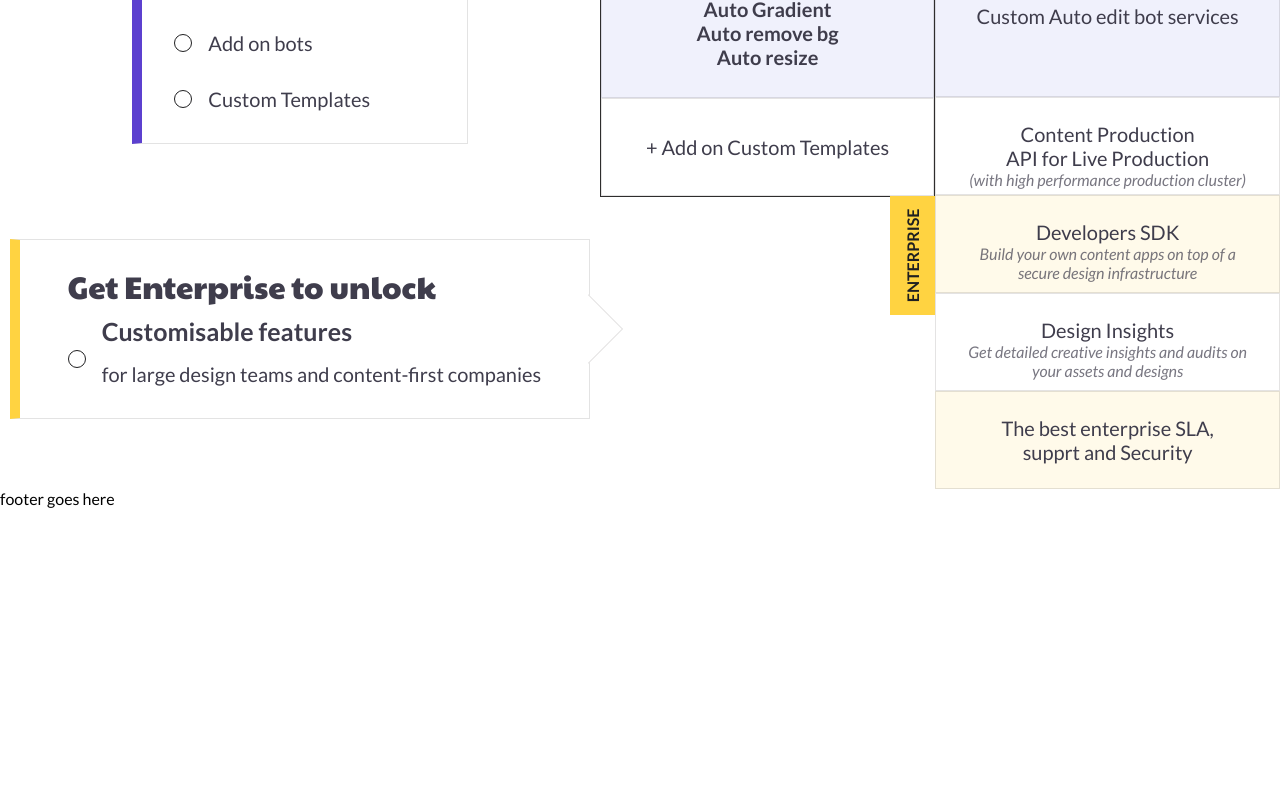
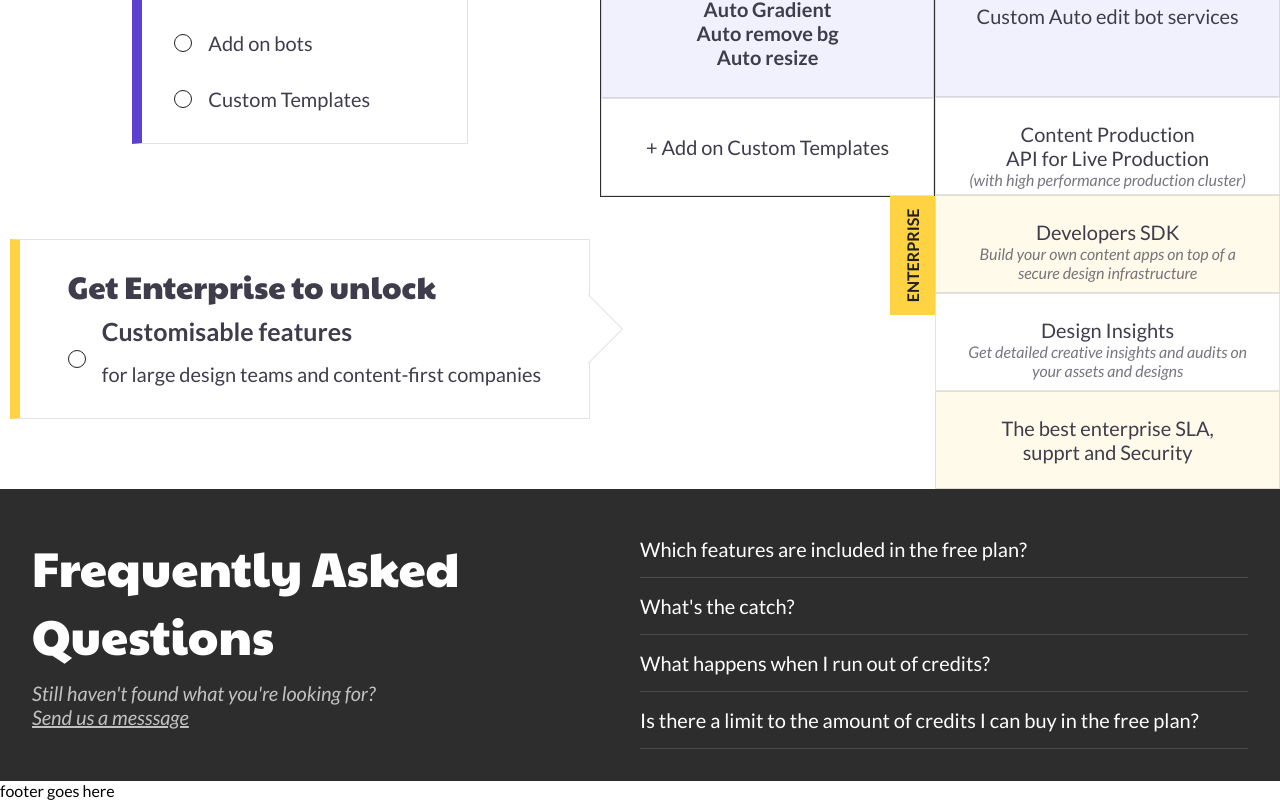
Before and after one commit to axios047/kubric_challenge, a Nuxt app: page / in a window 1280 px wide. Shown: the part 1510-2310 px from the top of the page. Before the commit the page ends 2018 px from the top, so only its background shows below. Built offline with nearby package versions, Linux system fonts and the light colour scheme.

Commit message:
added faq

```diff
--- a/pages/index.vue
+++ b/pages/index.vue
@@ -79,6 +79,20 @@
             </div>
           </div>
           <div class="arrow"></div>
+        </div>
+      </div>
+    </section>
+    <section class="faq-wrap">
+      <div class="faq">
+        <div class="faq-head">
+          <h1>Frequently Asked Questions</h1>
+          <p>Still haven't found what you're looking for?<br><a href="#">Send us a messsage</a></p>
+        </div>
+        <div class="ques-wrap">
+          <div v-for="(f,index) in faqs" :key="f.id" class="faqs">
+            <div class="ques" @click="activeFaq[index]=!activeFaq[index]" v-bind:class="{activeQ:activeFaq[index]}"><p>{{f.question}}</p></div>
+            <div v-if="activeFaq[index]" class="ans"><p>{{f.ans}}</p></div>
+          </div>
         </div>
       </div>
     </section>
@@ -175,11 +189,35 @@ export default {
       proUnlockFeatures:[
         "Integrations","Collaboration","Videos & GIFs","Quality Checks","Add on bots","Custom Templates"
       ],
-       activeFeature: {
+      activeFeature: {
          0:false,
          1:false,
          2:false
        },
+      activeFaq:{
+        0:false,
+        1:false,
+        2:false,
+        3:false
+      },
+      faqs:[
+        {
+          question:"Which features are included in the free plan?",
+          ans:"All starter pack feature are included in the free plan"
+        },
+        {
+          question:"What's the catch?",
+          ans:"A big fish!"
+        },
+        {
+          question:"What happens when I run out of credits?",
+          ans:"When your included credits expire you will not be able to use the advanced automation features in Kubric until you buy more credits or upgrade to a paid plan"
+        },
+        {
+          question:"Is there a limit to the amount of credits I can buy in the free plan?",
+          ans:"Nope. Give us all your money!"
+        }
+      ]
     }
   },
 }
@@ -196,6 +234,45 @@ $purple-light: #F0F1FC;
 $text-color: #1F1F21;
 $text-light: #3F3D4C;
 
+//faqs
+.faq-wrap{
+  background: $base-color;
+  color: white;
+}
+.faq{
+  max-width: 90rem;
+  margin: 0 auto;
+  display: flex;
+  flex-wrap: wrap;
+  padding: 2rem;
+  justify-content: space-between;
+}
+.ques-wrap{
+  width: 50%;
+}
+.faq-head{
+  width: 40%;
+  p{
+    font-style: italic;
+    opacity: 0.7;
+  }
+}
+.faqs{
+  border-bottom: 1px solid rgba(191, 191, 196, 0.2);
+  .ques{
+    margin: 1rem 0;
+    cursor: pointer;
+  }
+  .ans{
+    margin: 2rem 0;
+  }
+  .activeQ{
+    color: $yellow;
+  }
+}
+a{
+  color: inherit;
+}
 
 // pricing table styles
 .feat-button{
@@ -487,5 +564,12 @@ $text-light: #3F3D4C;
   .labels,.proUnlock,.enterpriseUnlock{
     display: none;
   }
+  .ques-wrap{
+    width: 100%;
+    margin-top: 3rem;
+  }
+  .faq-head{
+    width: 100%;
+  }
 }
 </style>
```
